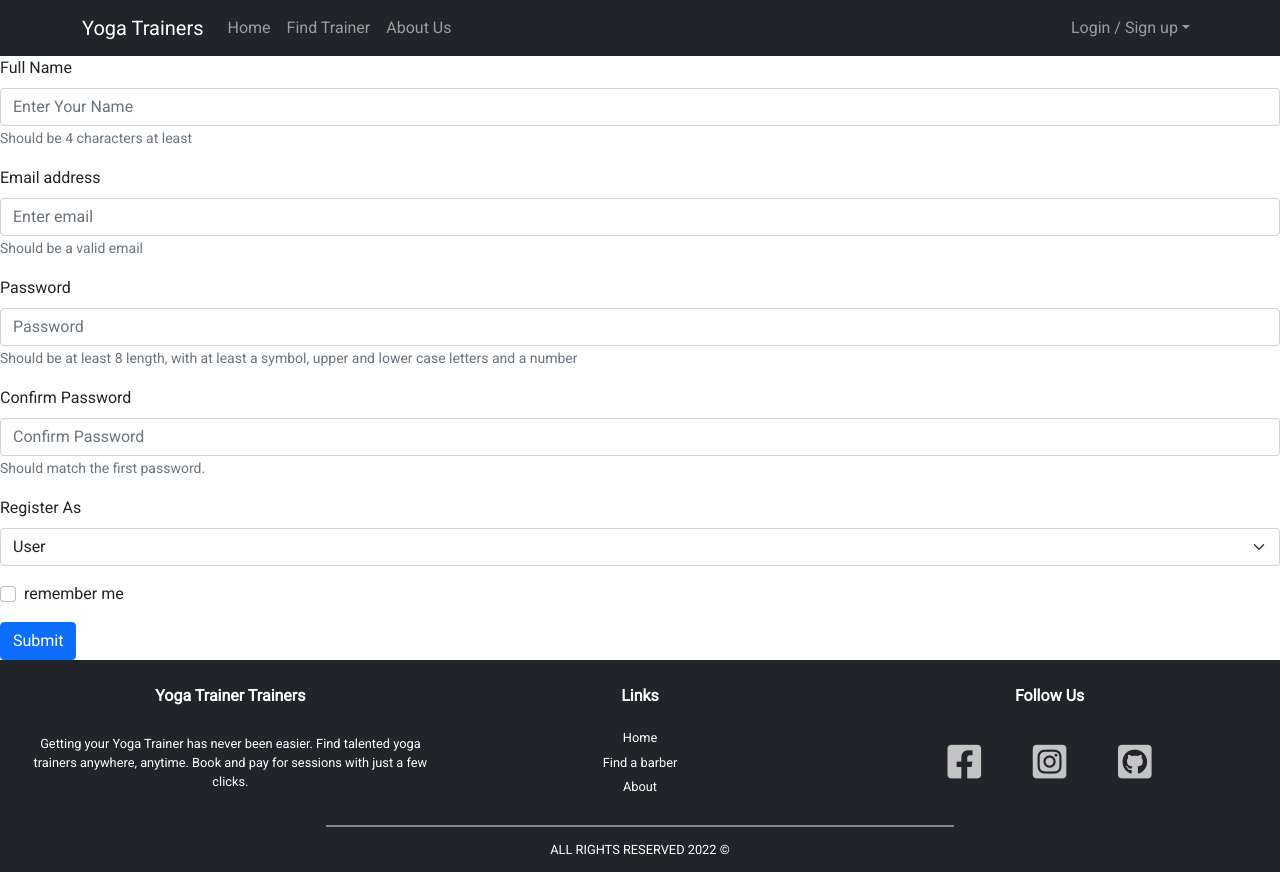
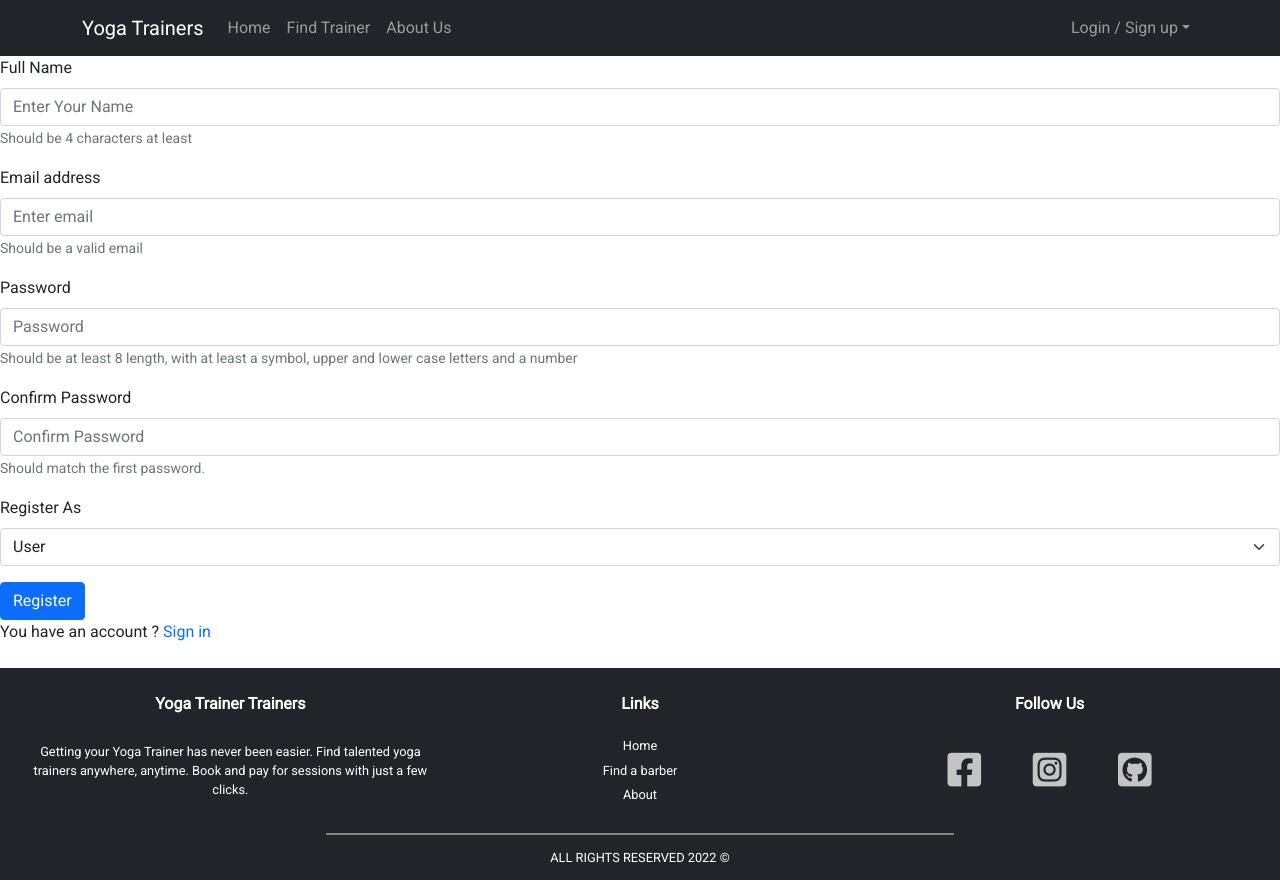
Before and after one commit to yaserananbeh/yogaTrainerApp, a React (Create React App) app in the folder client/: page /register in a window 1280 px wide. Built offline with nearby package versions, Linux system fonts and the light colour scheme.

Commit message:
add link, create find trainerPage component

```diff
--- a/client/src/App.js
+++ b/client/src/App.js
@@ -7,6 +7,7 @@ import LoginPage from "./pages/LoginPage";
 import RegisterPage from "./pages/RegisterPage";
 import { BrowserRouter, Routes, Route } from "react-router-dom";
 import Footer from "./components/Footer";
+import FindTrainerPage from "./pages/FindTrainerPage";
 
 export const LoggedUserContext = createContext();
 function App() {
@@ -22,6 +23,7 @@ function App() {
             <Route path="/" element={<LandingPage />} />
             <Route path="/login" element={<LoginPage />} />
             <Route path="/register" element={<RegisterPage />} />
+            <Route path="/findTrainer" element={<FindTrainerPage />} />
           </Routes>
           <Footer />
         </LoggedUserContext.Provider>
--- a/client/src/components/LoginForm.js
+++ b/client/src/components/LoginForm.js
@@ -1,6 +1,7 @@
 import React from "react";
 import { Form, Button } from "react-bootstrap/";
 import axios from "axios";
+import { Link } from "react-router-dom";
 
 function LoginForm() {
   const validateEmail = (email) => {
@@ -106,6 +107,11 @@ function LoginForm() {
         <Button variant="primary" type="submit">
           Login
         </Button>
+        <Form.Group className="mb-3">
+          <Form.Label>
+            You don't have an account ? <Link to="/register">Register </Link>
+          </Form.Label>
+        </Form.Group>
       </Form>
     </div>
   );
--- a/client/src/components/OurNavbar.js
+++ b/client/src/components/OurNavbar.js
@@ -1,7 +1,7 @@
-import React, { useContext } from "react";
+import React from "react"; //, { useContext }
 import { Navbar, NavDropdown, Nav, Container } from "react-bootstrap/";
 import { NavLink } from "react-router-dom";
-import { LoggedUserContext } from "../App";
+// import { LoggedUserContext } from "../App";
 function OurNavbar() {
   // const { currentLoggedInUser, setCurrentLoggedInUser } =
   //   useContext(LoggedUserContext);
@@ -20,7 +20,7 @@ function OurNavbar() {
               <NavLink to="/" className="nav-link">
                 Home
               </NavLink>
-              <NavLink to="/" className="nav-link">
+              <NavLink to="/findTrainer" className="nav-link">
                 Find Trainer
               </NavLink>
               <NavLink to="/" className="nav-link">
--- a/client/src/components/RegisterForm.js
+++ b/client/src/components/RegisterForm.js
@@ -1,6 +1,7 @@
 import React from "react";
 import { Form, Button } from "react-bootstrap/";
 import axios from "axios";
+import { Link } from "react-router-dom";
 
 function RegisterForm() {
   const validateEmail = (email) => {
@@ -125,13 +126,14 @@ function RegisterForm() {
           </Form.Select>
         </Form.Group>
 
-        <Form.Group className="mb-3" controlId="formBasicCheckbox">
-          <Form.Check type="checkbox" label="remember me" />
+        <Button variant="primary" type="submit">
+          Register
+        </Button>
+        <Form.Group className="mb-3">
+          <Form.Label>
+            You have an account ? <Link to="/login">Sign in </Link>
+          </Form.Label>
         </Form.Group>
-
-        <Button variant="primary" type="submit">
-          Submit
-        </Button>
       </Form>
     </div>
   );
--- /dev/null
+++ b/client/src/pages/FindTrainerPage.js
@@ -0,0 +1,7 @@
+import React from "react";
+
+function FindTrainerPage() {
+  return <div></div>;
+}
+
+export default FindTrainerPage;
--- a/client/src/style/App.scss
+++ b/client/src/style/App.scss
@@ -3,6 +3,9 @@
   padding: 0;
   box-sizing: border-box;
   font-family: "Roboto", sans-serif;
+  a{
+    text-decoration: none;
+  }
 }
 :root {
   --black: #111;
```
